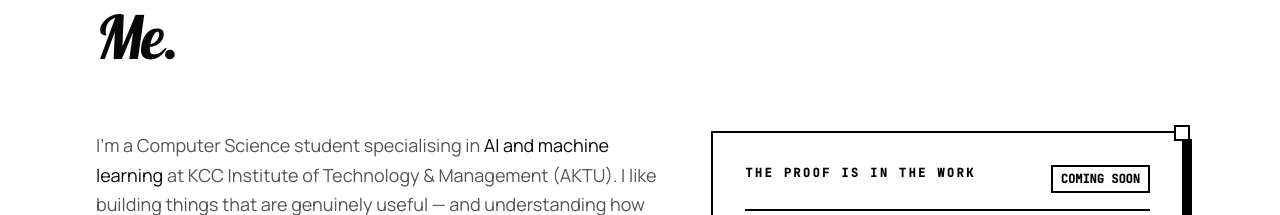
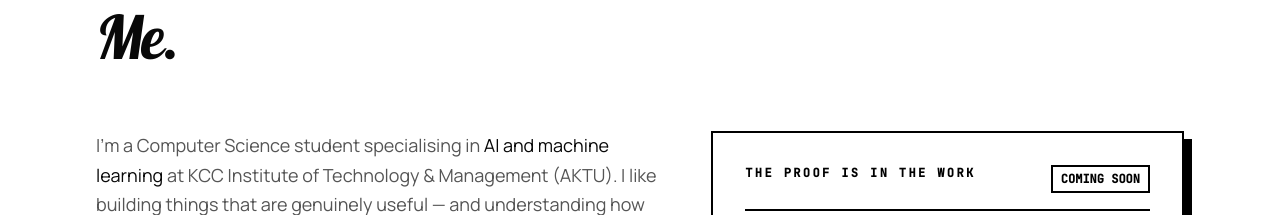
Before and after one commit to AVINASHTIWARI14/portfolio, a React (Vite) app: page / in a window 1280 px wide. Shown: the part 3200-3415 px from the top of the page. Built offline with nearby package versions, Linux system fonts and the light colour scheme.

Commit message:
Remove decorative square from achievements card

```diff
--- a/src/components/portfolio/About.tsx
+++ b/src/components/portfolio/About.tsx
@@ -62,7 +62,6 @@ export function About() {
               <span>Proof of progress</span>
               <span aria-hidden="true" className="text-2xl leading-none">↗</span>
             </div>
-            <span aria-hidden="true" className="absolute -right-2 -top-2 h-4 w-4 border-2 border-black bg-white" />
           </div>
         </Reveal>
       </div>
```
